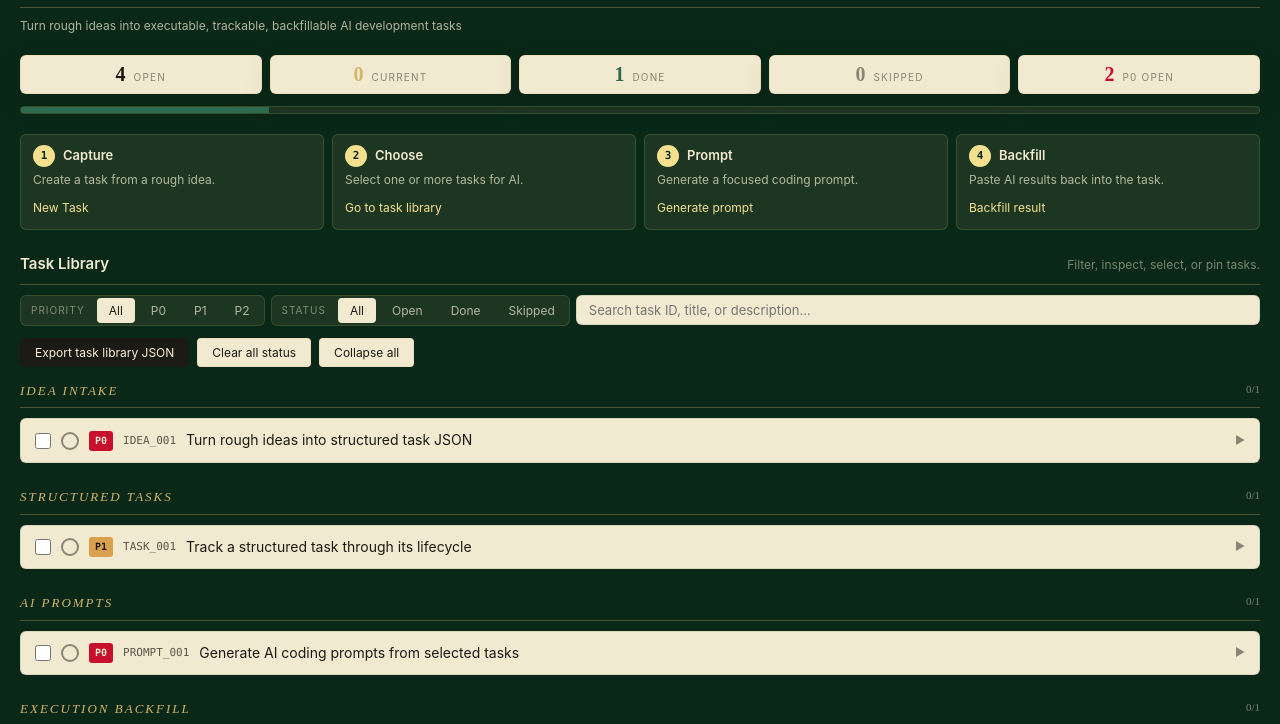
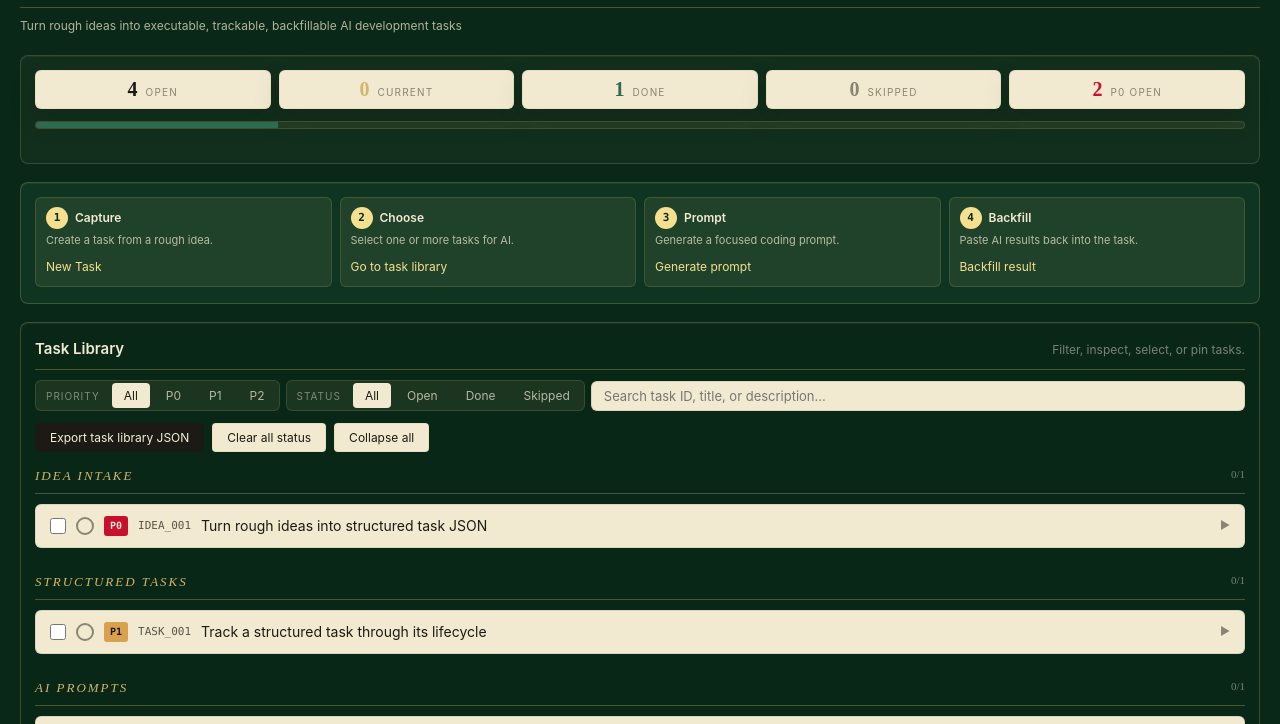
Before and after one commit to szpack/ai-task-flow, a plain HTML site: page index.html in a window 1280 px wide. Shown: the part 69-793 px from the top of the page. Drawn offline with Linux system fonts and the light colour scheme.

Commit message:
Group workflow sections visually

```diff
--- a/index.html
+++ b/index.html
@@ -169,27 +169,55 @@
   .progress-skipped { background: var(--skipped); }
   .progress-bar > div { height: 100%; transition: width 0.3s; }
 
+  .workspace-section {
+    border: 1px solid rgba(245, 224, 143, 0.16);
+    border-radius: 8px;
+    padding: 14px;
+    margin: 18px 0;
+    background: rgba(245, 224, 143, 0.045);
+    box-shadow: inset 0 1px 0 rgba(245, 224, 143, 0.06);
+  }
+  .workspace-section.stats-section {
+    background: rgba(245, 224, 143, 0.035);
+  }
+  .workspace-section.workflow-section {
+    background: rgba(31, 90, 61, 0.28);
+    border-color: rgba(245, 224, 143, 0.20);
+  }
+  .workspace-section.library-section {
+    background: rgba(10, 40, 24, 0.34);
+    border-color: rgba(212, 180, 106, 0.28);
+  }
+  .workspace-section.prompt-section {
+    background: rgba(31, 90, 61, 0.18);
+  }
+  .workspace-section.backfill-section {
+    background: rgba(245, 224, 143, 0.035);
+  }
+
   /* Workflow */
   .workflow {
     display: grid;
-    grid-template-columns: repeat(4, minmax(0, 1fr));
+    grid-template-columns: repeat(4, minmax(180px, 1fr));
     gap: 8px;
-    margin: 18px 0;
+    margin: 0;
+    overflow-x: auto;
+    padding-bottom: 2px;
   }
   .workflow-step {
     background: var(--masters-card);
     border: 1px solid rgba(245, 224, 143, 0.14);
     border-radius: 6px;
-    padding: 10px 12px;
+    padding: 9px 10px;
     color: var(--cream-secondary);
-    min-width: 0;
+    min-width: 180px;
   }
   .workflow-step-title {
     display: flex;
     align-items: center;
-    gap: 8px;
+    gap: 7px;
     color: var(--cream-text);
-    font-size: 13px;
+    font-size: 12px;
     font-weight: 600;
     margin-bottom: 4px;
   }
@@ -208,9 +236,9 @@
     flex-shrink: 0;
   }
   .workflow-step-copy {
-    font-size: 12px;
-    line-height: 1.45;
-    margin-bottom: 8px;
+    font-size: 11px;
+    line-height: 1.35;
+    margin-bottom: 7px;
   }
   .workflow-link {
     border: 0;
@@ -234,6 +262,12 @@
     padding-bottom: 8px;
     border-bottom: 1px solid var(--masters-line);
     scroll-margin-top: 82px;
+  }
+  .workspace-section > .section-heading:first-child {
+    margin-top: 0;
+  }
+  .workspace-section > .section-heading:last-child {
+    margin-bottom: 0;
   }
   .section-title {
     font-size: 15px;
@@ -882,9 +916,6 @@
   }
 
   @media (max-width: 1000px) {
-    .workflow {
-      grid-template-columns: repeat(2, minmax(0, 1fr));
-    }
     .manager,
     .new-task-grid {
       grid-template-columns: 1fr;
@@ -909,9 +940,6 @@
       grid-template-columns: repeat(5, minmax(54px, 1fr));
       overflow-x: auto;
       padding-bottom: 2px;
-    }
-    .workflow {
-      grid-template-columns: 1fr;
     }
     .section-heading {
       align-items: flex-start;
@@ -966,6 +994,7 @@
 
   <div id="current-pin"></div>
 
+  <section class="workspace-section stats-section">
     <div class="stats">
       <div class="stat open"><div class="stat-num" id="stat-open">0</div><div class="stat-label" data-i18n="statOpen">Open</div></div>
       <div class="stat in-progress"><div class="stat-num" id="stat-progress">0</div><div class="stat-label" data-i18n="statCurrent">In Progress</div></div>
@@ -980,7 +1009,9 @@
         <div class="progress-skipped" id="bar-skipped"></div>
       </div>
     </div>
-
+  </section>
+
+  <section class="workspace-section workflow-section">
     <div class="workflow" id="workflow">
       <section class="workflow-step">
         <div class="workflow-step-title"><span class="workflow-step-num">1</span><span data-i18n="workflowCollectTitle">Capture</span></div>
@@ -1003,7 +1034,9 @@
         <button class="workflow-link" data-workflow-action="backfill" data-i18n="workflowBackfillAction">Backfill result</button>
       </section>
     </div>
-
+  </section>
+
+  <section class="workspace-section library-section">
     <div class="section-heading" id="task-library-section">
       <div class="section-title" data-i18n="taskLibraryTitle">Task Library</div>
       <div class="section-copy" data-i18n="taskLibraryCopy">Filter, inspect, select, or pin tasks.</div>
@@ -1034,7 +1067,9 @@
   </div>
 
   <div id="task-list"></div>
-
+  </section>
+
+  <section class="workspace-section prompt-section">
   <div class="section-heading" id="prompt-section">
     <div class="section-title" data-i18n="promptSectionTitle">AI Prompt Handoff</div>
     <div class="section-copy" data-i18n="promptSectionCopy">Use selected tasks to create a coding prompt.</div>
@@ -1050,7 +1085,9 @@
     <textarea class="manager-field manager-output" id="dev-prompt-output" data-i18n-placeholder="devPromptPlaceholder" placeholder="Select tasks and generate a Codex / Claude development prompt here"></textarea>
     <button class="field-copy-btn" data-copy-target="dev-prompt-output" data-i18n-title="copy" data-i18n-aria="copyDevPrompt" title="Copy" aria-label="Copy development prompt">⧉</button>
   </div>
-
+  </section>
+
+  <section class="workspace-section backfill-section">
   <div class="section-heading" id="backfill-section">
     <div class="section-title" data-i18n="backfillSectionTitle">Execution Backfill</div>
     <div class="section-copy" data-i18n="backfillSectionCopy">Store the AI result with the task record.</div>
@@ -1068,6 +1105,7 @@
       <textarea class="manager-field manager-output short" id="run-result" readonly data-i18n-placeholder="runResultPlaceholder" placeholder="Backfill result"></textarea>
     </section>
   </div>
+  </section>
 
 </div>
 
```
Lines whose indentation alone changed are shown as unchanged.
